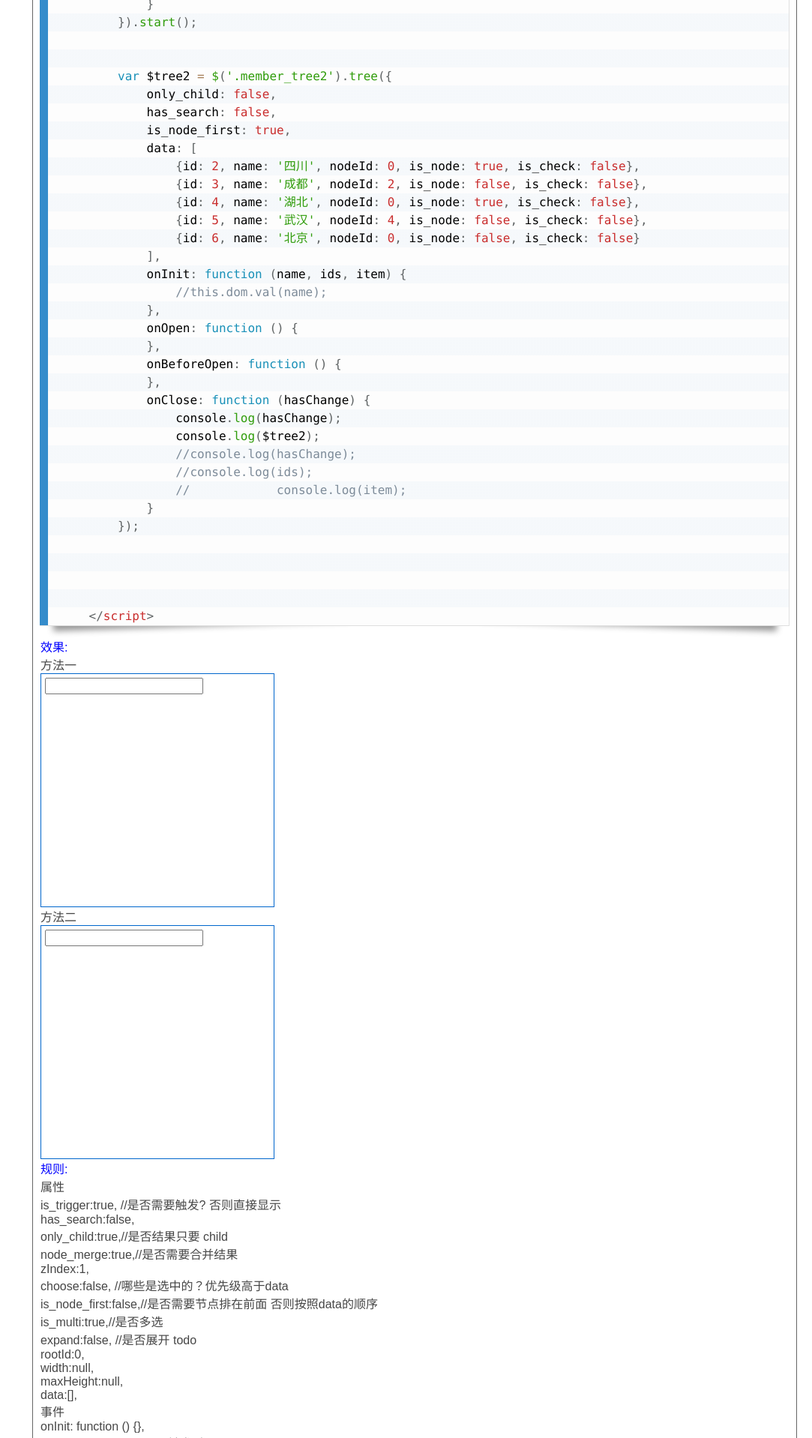
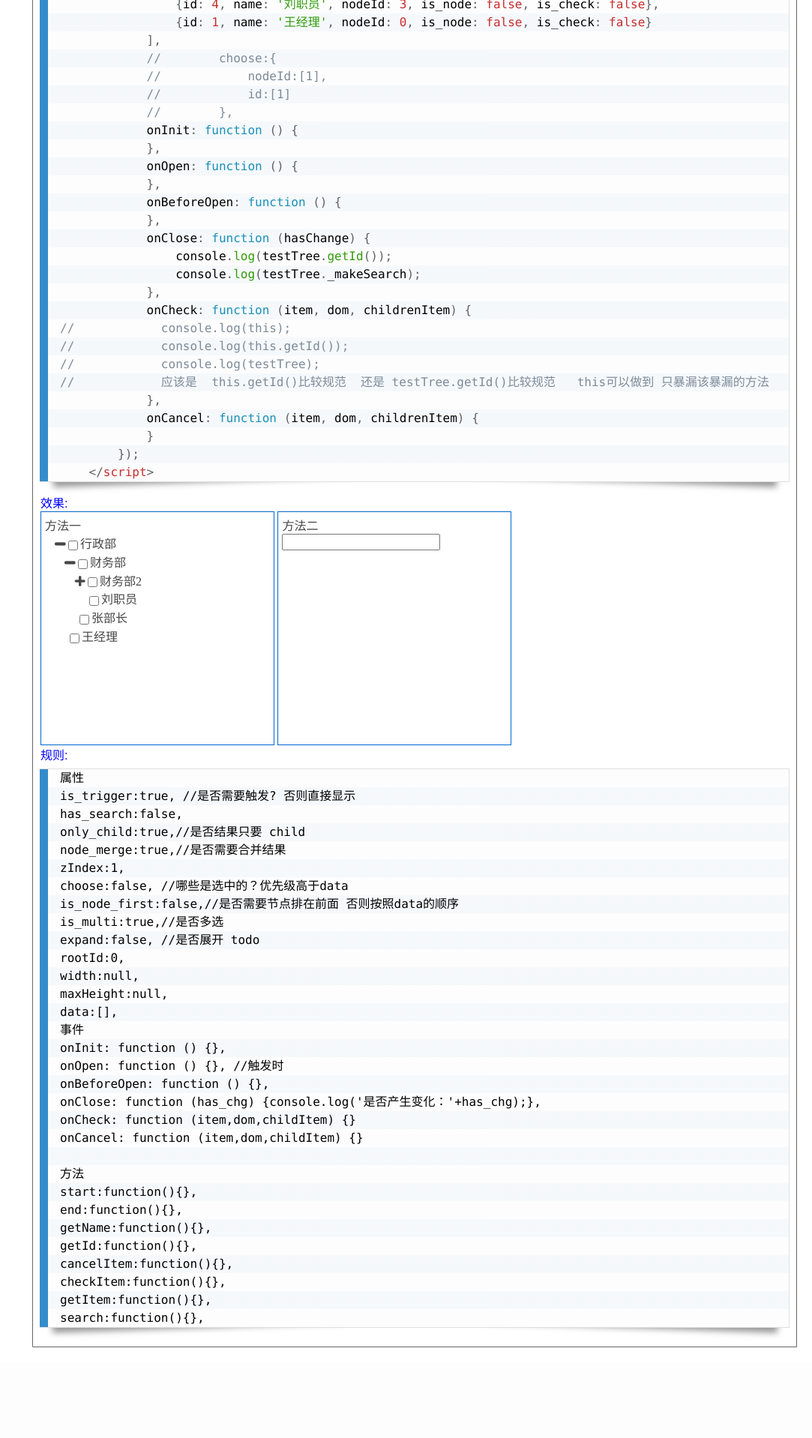
Before and after one commit to pumpinger/xstarp, a PHP site: page /tree.php in a window 1280 px wide. Shown: the part 1320-3238 px from the top of the page at 75% size, without its empty margins (197-1280 px from the left). After the commit the page ends 3117 px from the top, so only its background shows below. Run offline with PHP 8.4, Linux system fonts and the light colour scheme.

Commit message:
tree.php, tree

```diff
--- a/tree.php
+++ b/tree.php
@@ -8,7 +8,6 @@
 include "layout_header.php";
 ?>
 
-
 <style>
     .tree-wrap {
         display: inline-block;
@@ -16,47 +15,70 @@ include "layout_header.php";
         height: 300px;
         padding: 5px;
         border: 1px solid #06c;
-        vertical-align: bottom;
+        vertical-align: top;
     }
+    .api-wrap {
+        display: inline-block;
+        min-width: 300px;
+        padding: 5px;
+        border: 1px solid #06c;
+        vertical-align: top;
+    }
+    .api-wrap li {list-style: disc inside none;}
 </style>
-<script type="text/javascript" src="src/js/tree.js"></script>
-
 
 <div class="x-panel">
     <div class="x-panel-title">树型选择器</div>
     <div class="x-panel-content">
-
         <p class="x-color-blue">示例：</p>
 
-        <pre><code class="language-html"><textarea>
-
+<pre><code class="language-html"><textarea>
     <p>方法一</p>
-    <div class="member_tree" style="width: 200px;height: 300px;border: 1px solid #333;"></div>
-
+    <div class="member_tree"></div>
     <p>方法二</p>
     <div>
         <input class="member_tree2" placeholder="">
     </div>
-
-
     <script>
-
-        var $tree3 = $('.member_tree').tree({
-            only_child: true,
+        var testTree1 = xTree({
+            dom: $('.test_tree1'),
+            only_child: false,
+            is_multi: true,
             is_trigger: false,
-            is_multi: true,
+            node_merge: false,
             has_search: false,
-            is_node_first: true,
             expand: 3,
             data: [
                 {id: 1, name: '行政部', nodeId: 0, is_node: true, is_check: false},
                 {id: 3, name: '财务部', nodeId: 1, is_node: true, is_check: false},
-                {id: 5, name: '财务部2', nodeId: 3, is_node: true, is_check: false},
-                {id: 6, name: '财务部3', nodeId: 5, is_node: true, is_check: false},
-                {id: 7, name: '财务部4', nodeId: 6, is_node: true, is_check: false},
-                {id: 8, name: '财务部5', nodeId: 7, is_node: true, is_check: false},
-                {id: 9, name: '财务部6', nodeId: 8, is_node: true, is_check: false},
-                {id: 5, name: '李职员', nodeId: 9, is_node: false, is_check: false},
+                {id: 8, name: '财务部2', nodeId: 3, is_node: true, is_check: false},
+                {id: 5, name: '李职员', nodeId: 8, is_node: false, is_check: false},
+                {id: 6, name: '孙职员', nodeId: 8, is_node: false, is_check: false},
+                {id: 2, name: '张部长', nodeId: 1, is_node: false, is_check: false},
+                {id: 4, name: '刘职员', nodeId: 3, is_node: false, is_check: false},
+                {id: 1, name: '王经理', nodeId: 0, is_node: false, is_check: false}
+            ],
+            onInit: function () {},
+            onOpen: function () {},
+            onBeforeOpen: function () {},
+            onClose: function (hasChange) {console.log(testTree1.getId());},
+            onCheck: function (item, dom, childrenItem) {},
+            onCancel: function (item, dom, childrenItem) {}
+        });
+
+
+        var testTree2 = xTree({
+            dom: $('.test_tree2'),
+            only_child: false,
+            is_multi: true,
+            node_merge: false,
+            has_search: true,
+            expand: 3,
+            data: [
+                {id: 1, name: '行政部', nodeId: 0, is_node: true, is_check: false},
+                {id: 3, name: '财务部', nodeId: 1, is_node: true, is_check: false},
+                {id: 8, name: '财务部2', nodeId: 3, is_node: true, is_check: false},
+                {id: 5, name: '李职员', nodeId: 8, is_node: false, is_check: false},
                 {id: 6, name: '孙职员', nodeId: 8, is_node: false, is_check: false},
                 {id: 2, name: '张部长', nodeId: 1, is_node: false, is_check: false},
                 {id: 4, name: '刘职员', nodeId: 3, is_node: false, is_check: false},
@@ -66,105 +88,78 @@ include "layout_header.php";
             //            nodeId:[1],
             //            id:[1]
             //        },
-            onInit: function (name, ids, item) {
-                //this.dom.val(name);
-            },
-            onOpen: function () {
-            },
-            onBeforeOpen: function () {
-            },
-            onClose: function (hasChange, ids, item) {
-                //console.log(hasChange);
-                //console.log(ids);
-                //console.log(item);
-            }
-        }).start();
-
-
-        var $tree2 = $('.member_tree2').tree({
-            only_child: false,
-            has_search: false,
-            is_node_first: true,
-            data: [
-                {id: 2, name: '四川', nodeId: 0, is_node: true, is_check: false},
-                {id: 3, name: '成都', nodeId: 2, is_node: false, is_check: false},
-                {id: 4, name: '湖北', nodeId: 0, is_node: true, is_check: false},
-                {id: 5, name: '武汉', nodeId: 4, is_node: false, is_check: false},
-                {id: 6, name: '北京', nodeId: 0, is_node: false, is_check: false}
-            ],
-            onInit: function (name, ids, item) {
-                //this.dom.val(name);
+            onInit: function () {
             },
             onOpen: function () {
             },
             onBeforeOpen: function () {
             },
             onClose: function (hasChange) {
-                console.log(hasChange);
-                console.log($tree2);
-                //console.log(hasChange);
-                //console.log(ids);
-                //            console.log(item);
+                console.log(testTree.getId());
+                console.log(testTree._makeSearch);
+            },
+            onCheck: function (item, dom, childrenItem) {
+//            console.log(this);
+//            console.log(this.getId());
+//            console.log(testTree);
+//            应该是  this.getId()比较规范  还是 testTree.getId()比较规范   this可以做到 只暴漏该暴漏的方法
+            },
+            onCancel: function (item, dom, childrenItem) {
             }
         });
-
-
-
-
     </script>
 </textarea></code></pre>
 
-
         <p class="x-color-blue">效果:</p>
-        <p>方法一</p>
         <div class="tree-wrap">
-            <input class="test_tree1" placeholder="">
+            <p>方法一</p>
+            <div class="test_tree1"></div>
         </div>
 
-        <p>方法二</p>
         <div class="tree-wrap">
+            <p>方法二</p>
             <input class="test_tree2" placeholder="">
         </div>
 
 
         <p class="x-color-blue">规则:</p>
-        <p>属性</p>
-        <p>is_trigger:true, //是否需要触发? 否则直接显示</p>
-        <p>has_search:false,</p>
-        <p>only_child:true,//是否结果只要 child</p>
-        <p>node_merge:true,//是否需要合并结果</p>
-        <p>zIndex:1,</p>
-        <p>choose:false, //哪些是选中的？优先级高于data</p>
-        <p>is_node_first:false,//是否需要节点排在前面 否则按照data的顺序</p>
-        <p>is_multi:true,//是否多选</p>
-        <p>expand:false, //是否展开 todo</p>
-        <p>rootId:0,</p>
-        <p>width:null,</p>
-        <p>maxHeight:null,</p>
-        <p>data:[],</p>
+<pre><code class="language-html"><textarea>
+属性
+is_trigger:true, //是否需要触发? 否则直接显示
+has_search:false,
+only_child:true,//是否结果只要 child
+node_merge:true,//是否需要合并结果
+zIndex:1,
+choose:false, //哪些是选中的？优先级高于data
+is_node_first:false,//是否需要节点排在前面 否则按照data的顺序
+is_multi:true,//是否多选
+expand:false, //是否展开 todo
+rootId:0,
+width:null,
+maxHeight:null,
+data:[],
+事件
+onInit: function () {},
+onOpen: function () {}, //触发时
+onBeforeOpen: function () {},
+onClose: function (has_chg) {console.log('是否产生变化：'+has_chg);},
+onCheck: function (item,dom,childItem) {}
+onCancel: function (item,dom,childItem) {}
 
-        <p>事件</p>
-        <p>onInit: function () {},</p>
-        <p>onOpen: function () {}, //触发时</p>
-        <p>onBeforeOpen: function () {},</p>
-        <p>onClose: function (has_chg) {
-            console.log('是否产生变化：'+has_chg);
-            },</p>
-        <p>onCheck: function (item,dom,childItem) {}</p>
-        <p>onCancel: function (item,dom,childItem) {}</p>
-
-
-        <p>方法</p>
-        <p>start:function(){},</p>
-        <p>end:function(){},</p>
-        <p>getName:function(){},</p>
-        <p>getId:function(){},</p>
-        <p>cancelItem:function(){},</p>
-        <p>checkItem:function(){},</p>
-        <p>getItem:function(){},</p>
-        <p>search:function(){},</p>
+方法
+start:function(){},
+end:function(){},
+getName:function(){},
+getId:function(){},
+cancelItem:function(){},
+checkItem:function(){},
+getItem:function(){},
+search:function(){},
+</textarea></code></pre>
     </div>
 </div>
+
+<script type="text/javascript" src="src/js/tree.js"></script>
 
 <script>
     var testTree1 = xTree({
```
